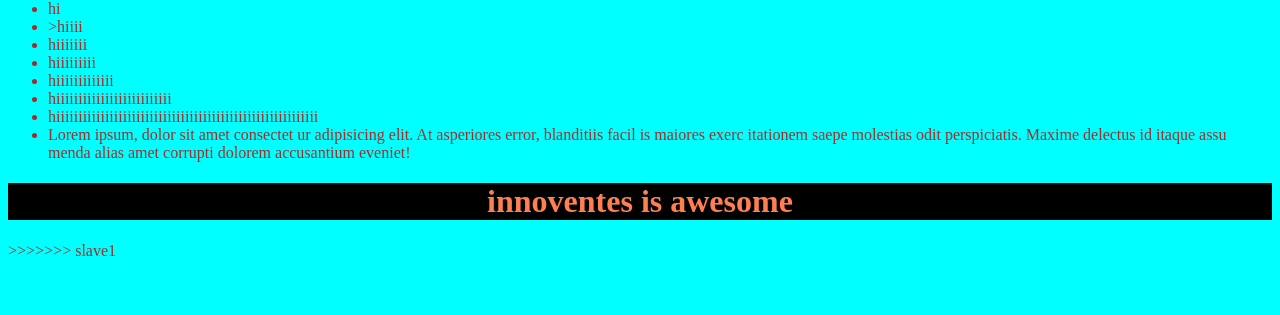
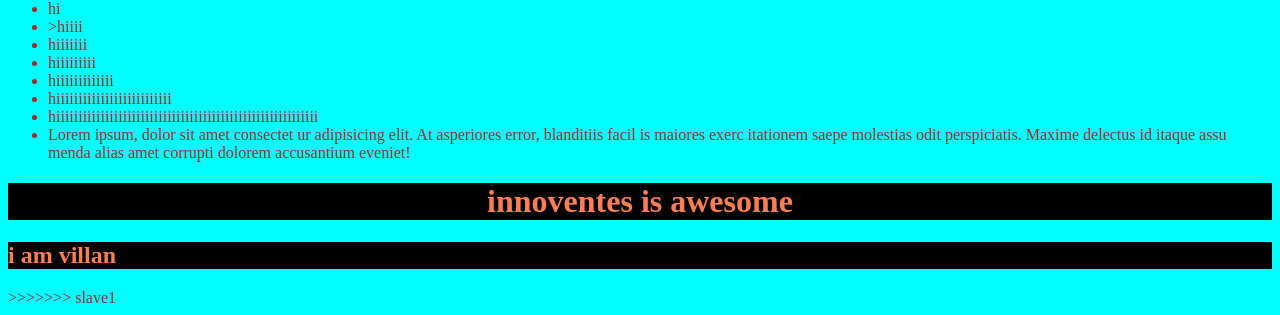
Before and after one commit to ninganagoud-vk/sample-day2, a plain HTML site: page index.html in a window 1280 px wide. Shown: the part 948-1263 px from the top of the page. Before the commit the page ends 1216 px from the top, so only its background shows below. Drawn offline with Linux system fonts and the light colour scheme.

Commit message:
villian added

```diff
--- a/index.html
+++ b/index.html
@@ -32,6 +32,7 @@
              menda alias amet corrupti dolorem accusantium eveniet!</li>
     </ul>
     <h1 id="inn">innoventes  is awesome</h1>
+    <h2>i am villan</h2>
 >>>>>>> slave1
     <script src="./index.js"></script>
 </body>
--- a/styel.css
+++ b/styel.css
@@ -13,3 +13,8 @@ h1{
     background: black;
 
 }
+h2{
+    color: coral;
+    background: black;
+
+}
```
